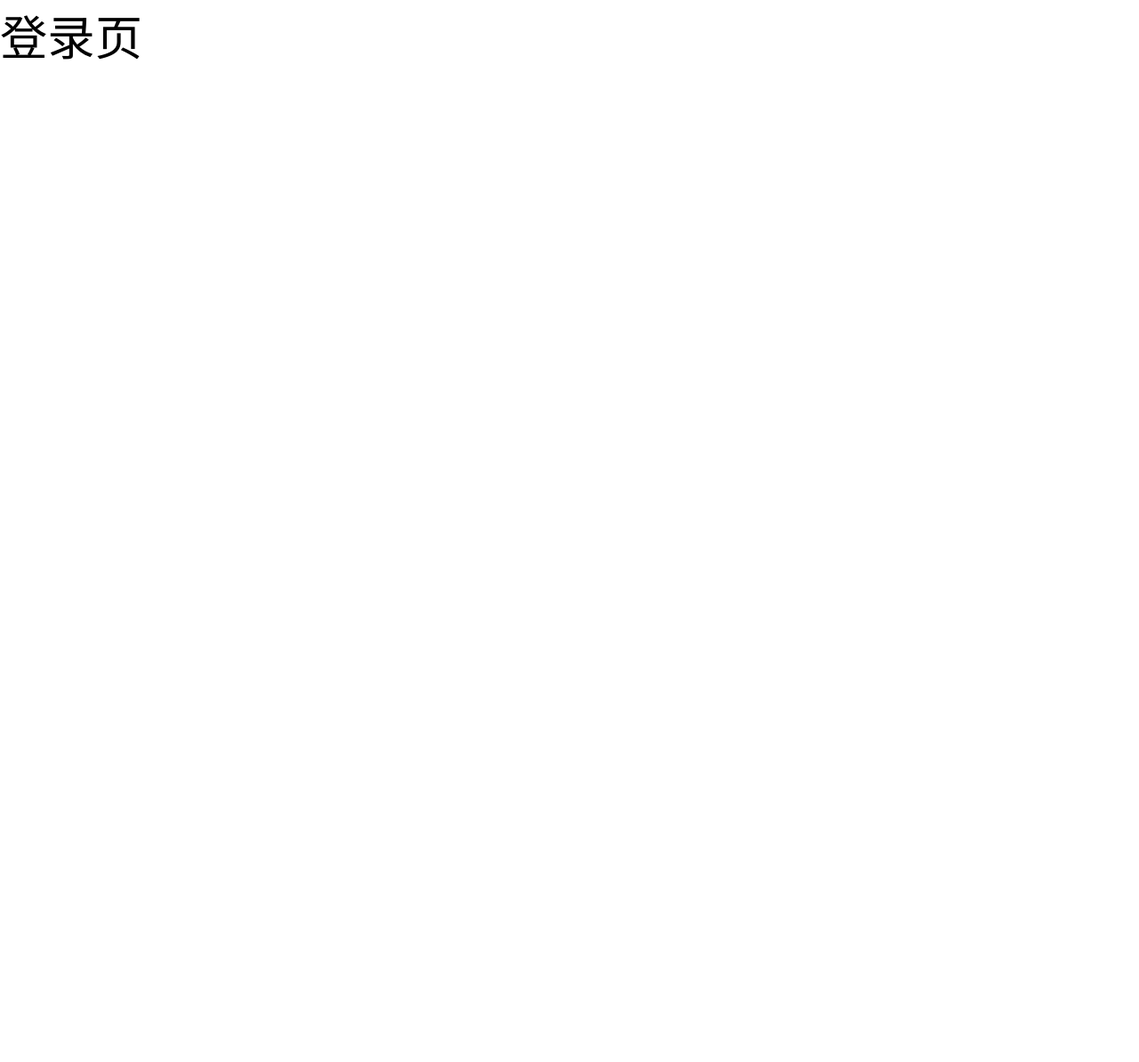
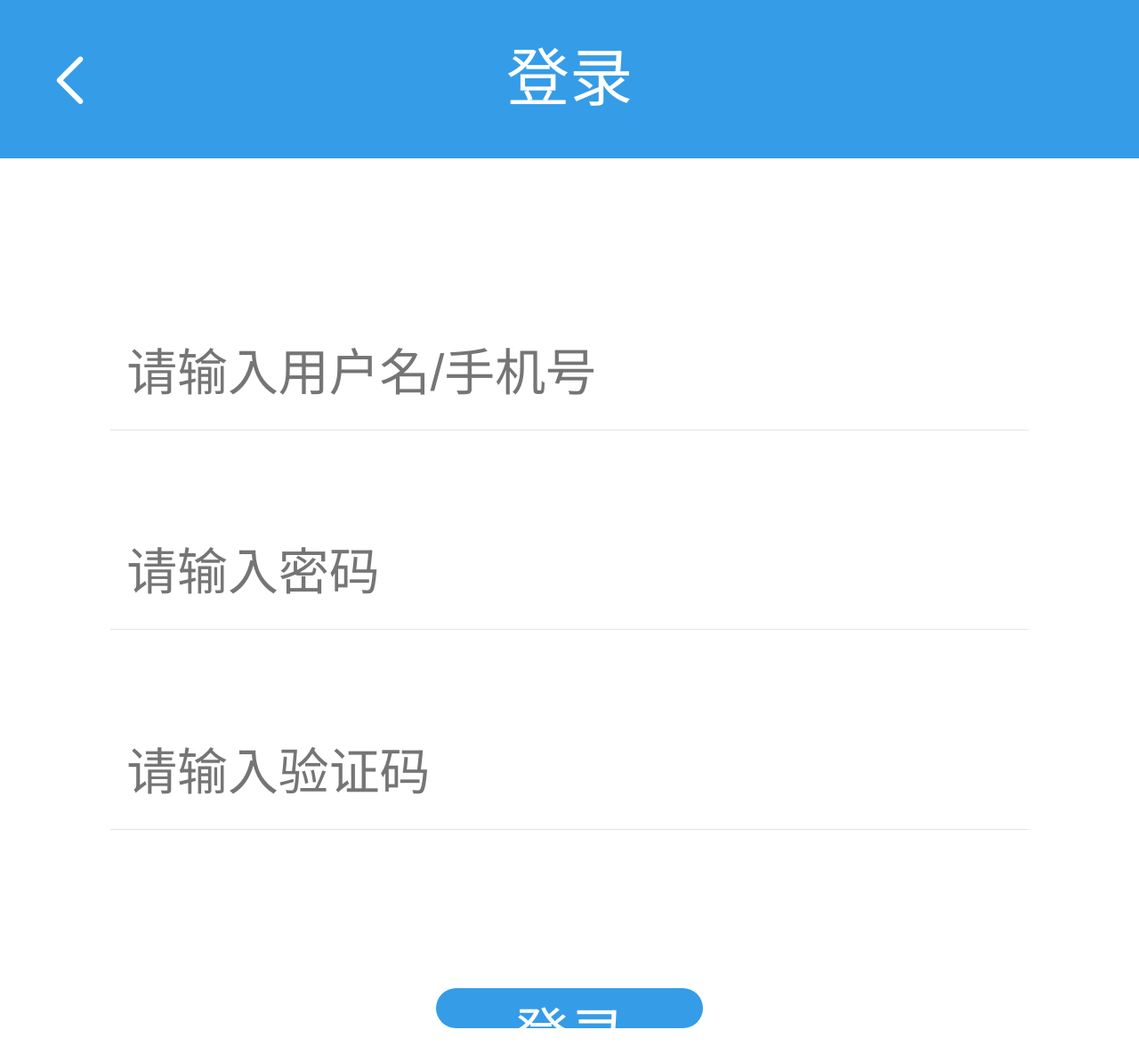
Before and after one commit to githubchx12380/vue-air-phone, a Vue app: page /login in a window 1280 px wide. Shown: the top 1194 px of the page at 89% size. Before the commit the page ends 800 px from the top, so only its background shows below. Built offline with nearby package versions, Linux system fonts and the light colour scheme.

Commit message:
登录页面-将输入框和按钮进行封装

```diff
--- /dev/null
+++ b/src/components/user/AuthButton.vue
@@ -0,0 +1,28 @@
+<template>
+  <div class="btnWrapper">
+    <button>{{text}}</button>
+  </div>
+</template>
+
+<script>
+export default {
+  props: ["text"]
+};
+</script>
+
+<style lang="less" scoped>
+.btnWrapper {
+  display: flex;
+  justify-content: center;
+  button {
+    width: 300px;
+    height: 45px;
+    font-size: 5vw;
+    color: #fff;
+    border-radius: 6.944vw;
+    background-color: #359ce7;
+    border: 0vw;
+    margin: 13.889vw 0;
+  }
+}
+</style>
--- /dev/null
+++ b/src/components/user/AuthInput.vue
@@ -0,0 +1,36 @@
+<template>
+  <div class="inputWrapper">
+    <input :type="type" :placeholder="placeholder" v-model="inputValue" />
+  </div>
+</template>
+
+<script>
+export default {
+  props: ["type", "placeholder"],
+  data() {
+    return {
+      inputValue: ""
+    };
+  }
+};
+</script>
+
+<style lang="less" scoped>
+.inputWrapper {
+  display: flex;
+  justify-content: center;
+  padding: 0 9.722vw;
+  margin-top: 7.556vw;
+
+  input {
+    width: 88.889vw;
+    height: 10vw;
+    color: #949494;
+    font-size: 4.444vw;
+    border: 0vw;
+    border-bottom: 1px solid #e4e4e4;
+    outline: none;
+    padding: 0 1.389vw;
+  }
+}
+</style>
--- a/src/views/user/login.vue
+++ b/src/views/user/login.vue
@@ -1,10 +1,50 @@
 <template>
-  <div>登录页</div>
+  <div class="box">
+    <div class="top">
+      <van-icon name="arrow-left" />
+      <span class="title">登录</span>
+    </div>
+
+    <!-- 用户名 -->
+    <AuthInput type="text" placeholder="请输入用户名/手机号" />
+    <!-- 密码 -->
+    <AuthInput type="password" placeholder="请输入密码" />
+    <!-- 验证码 -->
+    <AuthInput type="text" placeholder="请输入验证码" />
+
+    <!-- 按钮 -->
+    <AuthButton text="登录" />
+  </div>
 </template>
 
 <script>
-export default {};
+import AuthInput from "@/components/user/AuthInput";
+import AuthButton from "@/components/user/AuthButton";
+export default {
+  components: {
+    AuthInput,
+    AuthButton
+  }
+};
 </script>
 
-<style>
+<style lang="less" scoped>
+.top {
+  height: 13.889vw;
+  line-height: 13.889vw;
+  background-color: #359ce7;
+  color: #ffffff;
+  text-align: center;
+  position: relative;
+  font-size: 5.556vw;
+  margin-bottom: 13.889vw;
+  .van-icon-arrow-left {
+    position: absolute;
+    left: 3.333vw;
+    top: 4.333vw;
+  }
+  .title {
+    font-size: 5.556vw;
+  }
+}
 </style>
```
